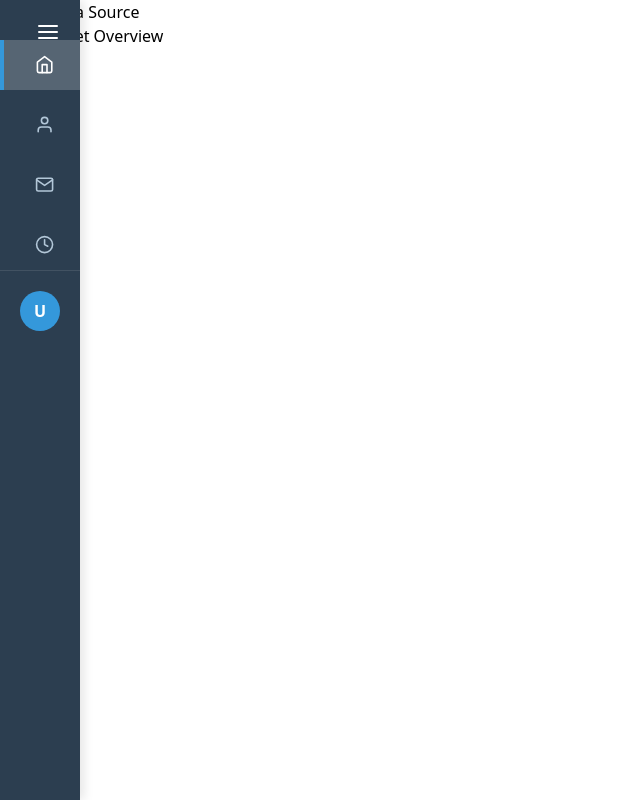
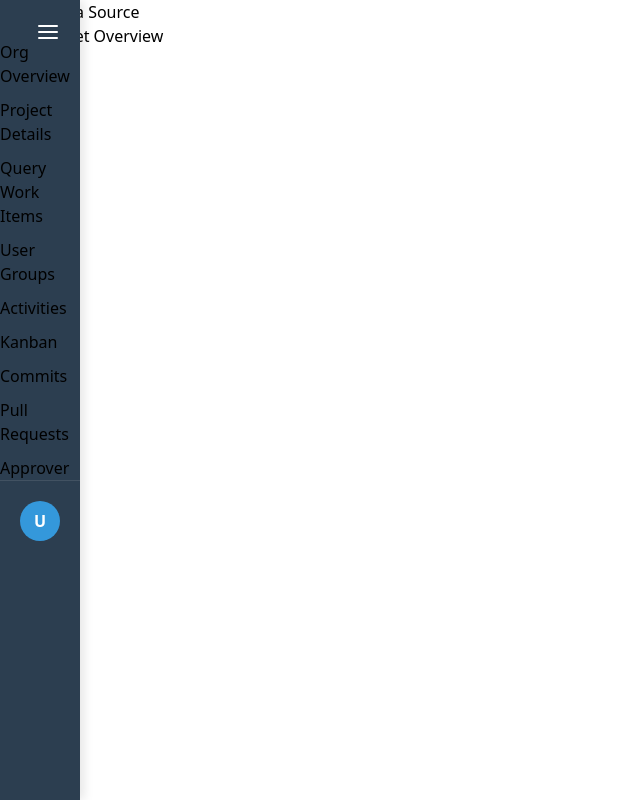
Before and after one commit to hithaishi-25/InisghtOps-Project, a React (Vite) app in the folder InsightOps/Frontend/: page / in a window 1280 px wide. Shown: the whole page, without its empty margins (0-640 px from the left). Built offline with nearby package versions, Linux system fonts and the light colour scheme.

Commit message:
navigation UI

```diff
--- a/InsightOps/Frontend/src/App.jsx
+++ b/InsightOps/Frontend/src/App.jsx
@@ -6,7 +6,7 @@ import GitOrgView from './components/GitOrgView';
 const Layout = () => {
   return (
     <>
-      <NavBar />
+    <NavBar/>
       <div className="content">
         <Outlet />
       </div>
@@ -35,8 +35,9 @@ const router = createBrowserRouter([
 
 function App() {
   return(
-
+    <div>
     <RouterProvider router={router} />
+    </div>
 
   )
 }
--- a/InsightOps/Frontend/src/components/NavBar.jsx
+++ b/InsightOps/Frontend/src/components/NavBar.jsx
@@ -26,18 +26,12 @@ const NavBar = () => {
       <div className="navbar-conetent">
         <div className="logo"></div>
         <ul className="nav-links">
-          {navItems.map((item) => (
-            <li
-              key={item.name}
-              className={activeLink === item.name.toLowerCase() ? 'active' : ''}
-              onClick={() => setActiveLink(item.name.toLowerCase())}
-            >
-              <Link to={item.path}>
-                <span className="icon">{item.icon}</span>
-                <span className="text">{item.name}</span>
-              </Link>
-            </li>
-          ))}
+        {[
+          "Org Overview", "Project Details", "Query Work Items", "User Groups",
+          "Activities", "Kanban", "Commits", "Pull Requests", "Approver",
+        ].map((item, index) => (
+          <li key={index} className="hover:bg-blue-700 p-2 rounded">{item}</li>
+        ))}
         </ul>
 
         <div className="user-profile">
```
Also changed, not shown: InsightOps/Frontend/src/components/Sidebar.jsx (added, +18 -0 lines), 1 other file (tests, documents, lock files or other folders).
